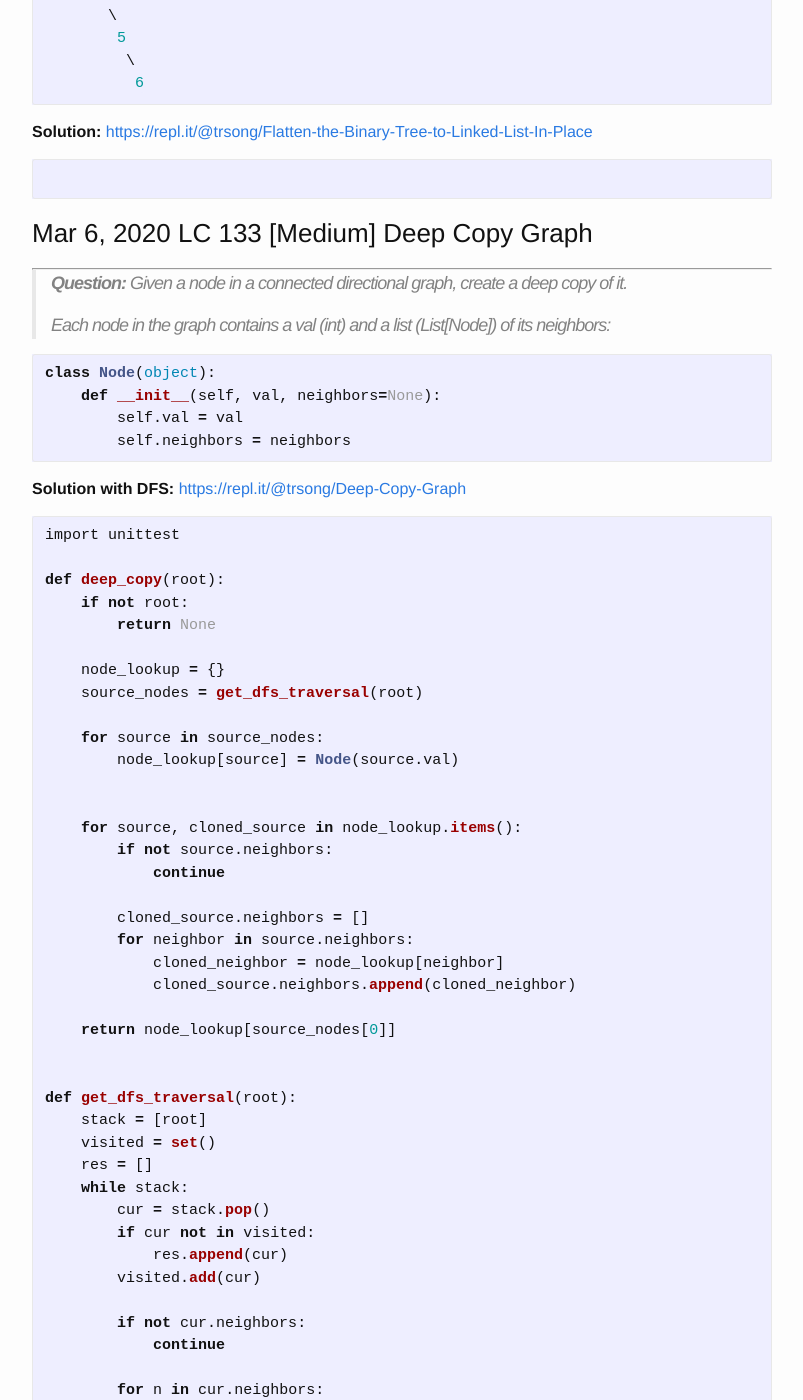
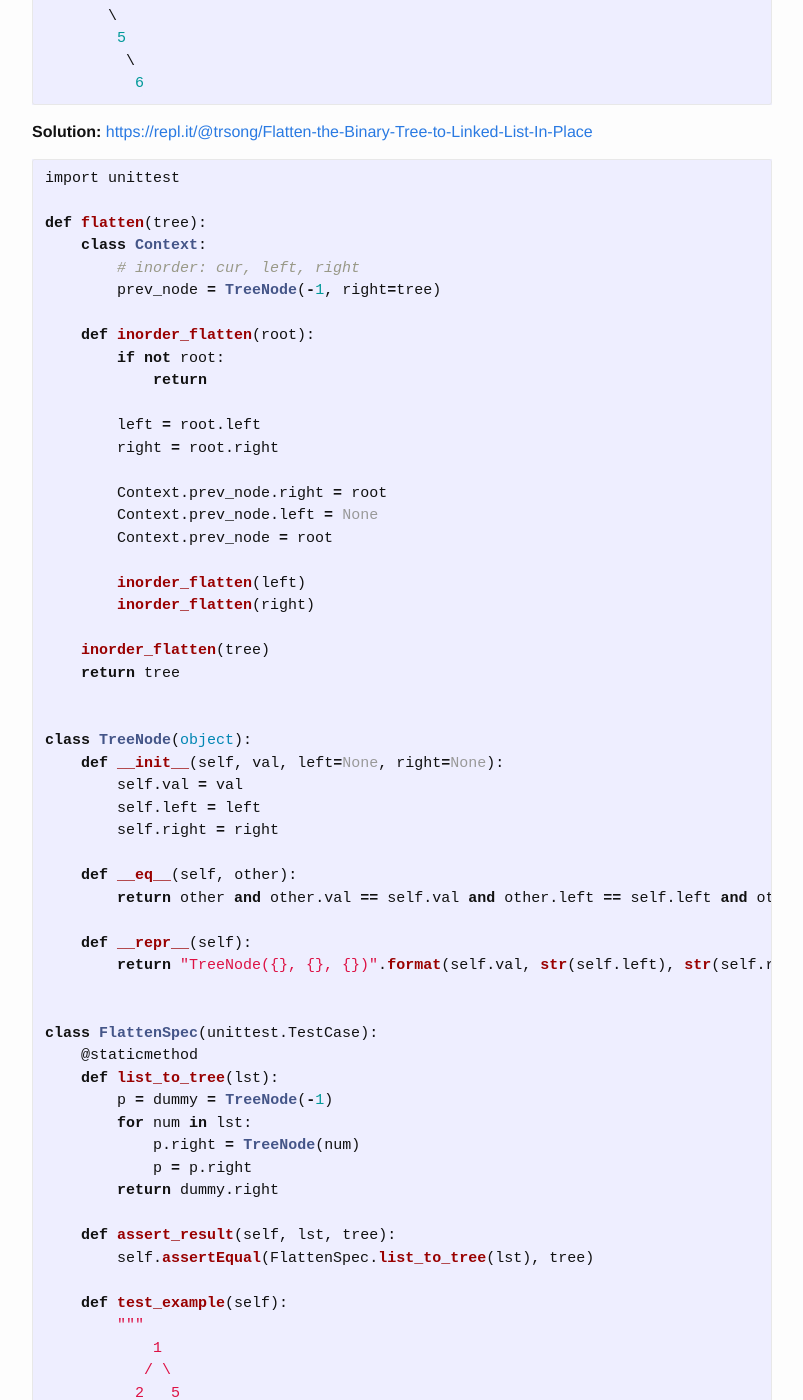
Before and after one commit to trsong/trsong.github.io, a Jekyll site: the page built from _posts/2020-02-01-DailyQuestionsFeb.md, in a window 1280 px wide and 1400 px high, scrolled down 2029 px. Shown: the whole window, without its empty margins (238-1041 px from the left). Built offline with Jekyll 4.4.1, drawn with Linux system fonts in a browser that asks for light colours; some of the changed text lies outside the part shown.

Commit message:
Add Solution to Mar 7 Question

````diff
--- a/_posts/2020-02-01-DailyQuestionsFeb.md
+++ b/_posts/2020-02-01-DailyQuestionsFeb.md
@@ -58,7 +58,119 @@ one_bits(23)  # Returns 4 as 23 equals 0b10111
 
 **Solution:** [https://repl.it/@trsong/Flatten-the-Binary-Tree-to-Linked-List-In-Place](https://repl.it/@trsong/Flatten-the-Binary-Tree-to-Linked-List-In-Place)
 ```py
-
+import unittest
+
+def flatten(tree):
+    class Context:
+        # inorder: cur, left, right
+        prev_node = TreeNode(-1, right=tree)
+
+    def inorder_flatten(root):
+        if not root:
+            return
+
+        left = root.left
+        right = root.right
+
+        Context.prev_node.right = root
+        Context.prev_node.left = None
+        Context.prev_node = root
+
+        inorder_flatten(left)
+        inorder_flatten(right)
+
+    inorder_flatten(tree)
+    return tree
+
+
+class TreeNode(object):
+    def __init__(self, val, left=None, right=None):
+        self.val = val
+        self.left = left
+        self.right = right
+
+    def __eq__(self, other):
+        return other and other.val == self.val and other.left == self.left and other.right == self.right
+
+    def __repr__(self):
+        return "TreeNode({}, {}, {})".format(self.val, str(self.left), str(self.right))
+
+
+class FlattenSpec(unittest.TestCase):
+    @staticmethod
+    def list_to_tree(lst):
+        p = dummy = TreeNode(-1)
+        for num in lst:
+            p.right = TreeNode(num)
+            p = p.right
+        return dummy.right
+
+    def assert_result(self, lst, tree):
+        self.assertEqual(FlattenSpec.list_to_tree(lst), tree)
+
+    def test_example(self):
+        """
+            1
+           / \
+          2   5
+         / \   \
+        3   4   6
+        """
+        n2 = TreeNode(2, TreeNode(3), TreeNode(4))
+        n5 = TreeNode(5, right = TreeNode(6))
+        tree = TreeNode(1, n2, n5)
+        flatten_list = [1, 2, 3, 4, 5, 6]
+        self.assert_result(flatten_list, flatten(tree))
+
+    def test_empty_tree(self):
+        tree = None
+        flatten(tree)
+        self.assertIsNone(tree)
+
+    def test_only_right_child(self):
+        """
+        1
+         \
+          2
+           \
+            3
+        """
+        n2 = TreeNode(2, right=TreeNode(3))
+        tree = TreeNode(1, right = n2)
+        flatten_list = [1, 2, 3]
+        self.assert_result(flatten_list, flatten(tree))
+
+    def test_only_left_child(self):
+        """
+            1
+           /
+          2
+         /
+        3
+        """
+        n2 = TreeNode(2, TreeNode(3))
+        tree = TreeNode(1, n2)
+        flatten_list = [1, 2, 3]
+        self.assert_result(flatten_list, flatten(tree))
+
+    def test_right_heavy_tree(self):
+        """
+        1
+       / \
+      3   4
+         /
+        2
+         \
+          5
+        """
+        n4 = TreeNode(4, TreeNode(2, right=TreeNode(5)))
+        tree = TreeNode(1, TreeNode(3), n4)
+        flatten_list = [1, 3, 4, 2, 5]
+        self.assert_result(flatten_list, flatten(tree))
+
+
+if __name__ == '__main__':
+    unittest.main(exit=False)
 ```
 
 ### Mar 6, 2020 LC 133 [Medium] Deep Copy Graph
````
